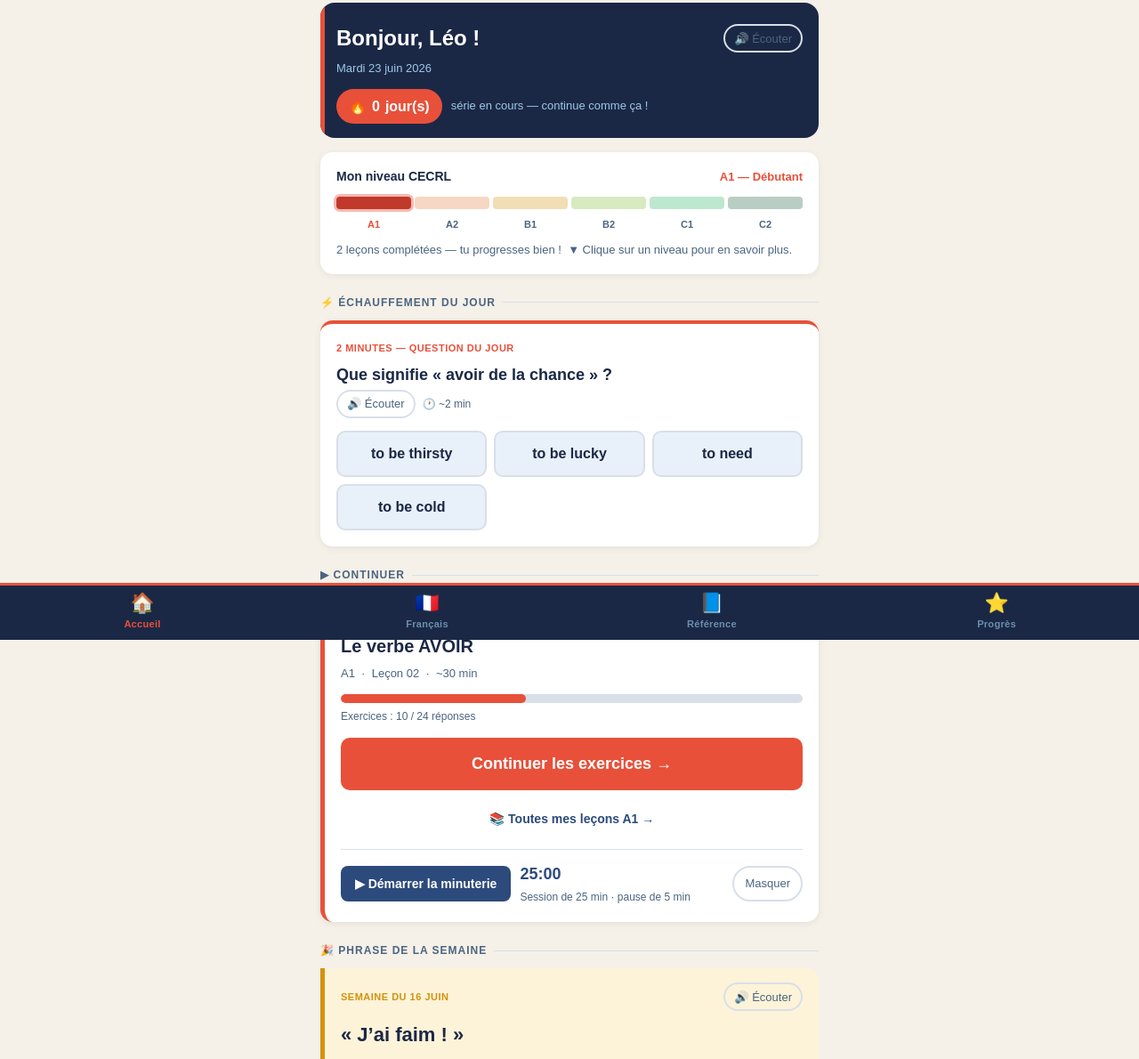
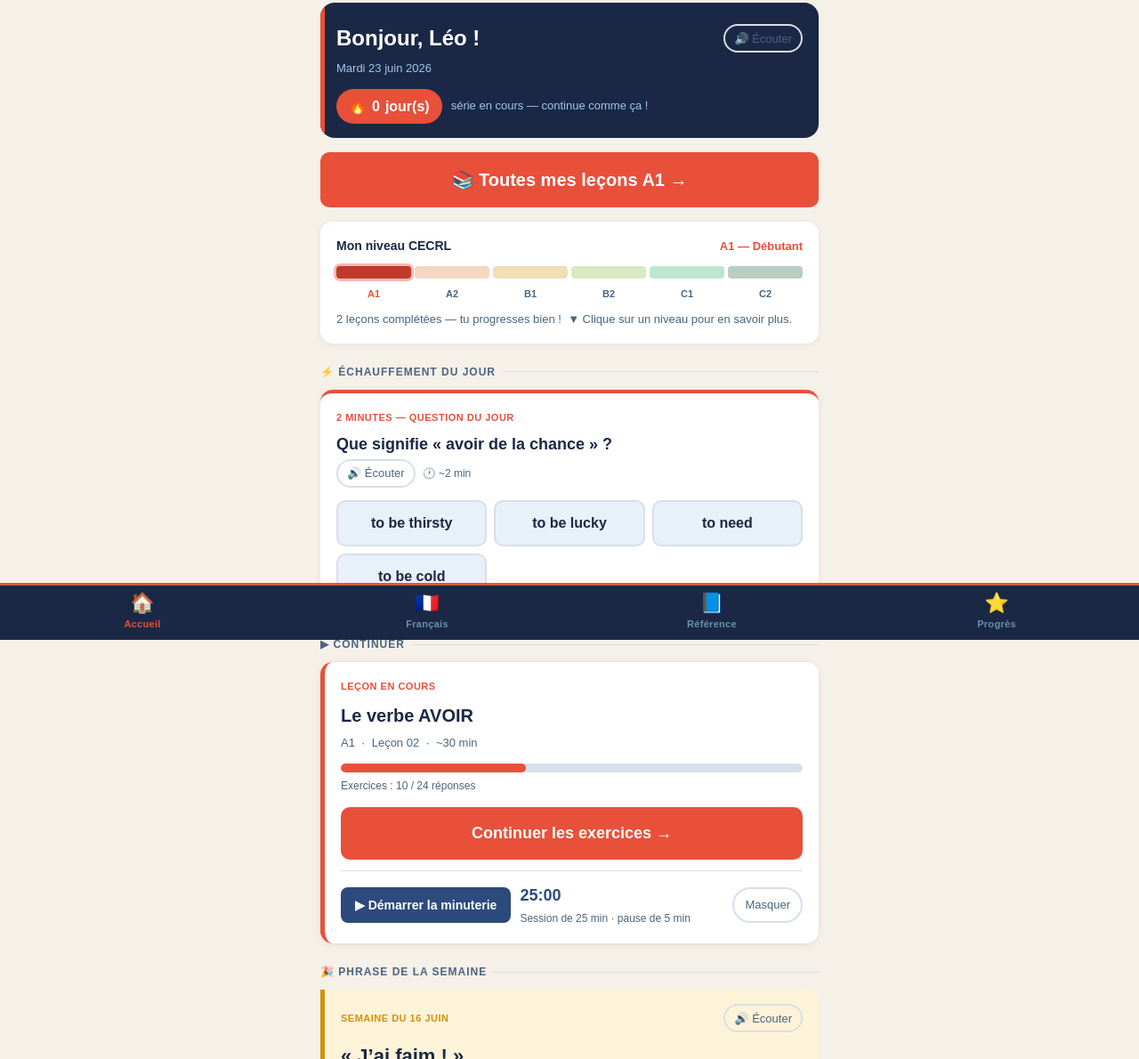
Before and after one commit to Leo-et-moi/leo-et-moi, a plain HTML site: page index.html in a window 1280 px wide. Shown: the part 81-1271 px from the top of the page at 89% size. Drawn offline with Linux system fonts and the light colour scheme; no server answers.

Commit message:
Home: prominent 'Toutes mes leçons A1' button at top; A1 grid back link -> Home

```diff
--- a/index.html
+++ b/index.html
@@ -262,6 +262,8 @@ body{font-family:Arial,sans-serif;background:var(--cream);color:var(--text);
   </div>
 </div>
 
+<a class="cta-btn" href="french/a1/index.html" style="margin-bottom:16px;font-size:20px;">&#128218; Toutes mes le&ccedil;ons A1 &#8594;</a>
+
 <!-- CEFR PERSONAL PROGRESS BAR -->
 <div class="cefr-bar-card">
   <div class="cefr-bar-title">
@@ -324,7 +326,6 @@ body{font-family:Arial,sans-serif;background:var(--cream);color:var(--text);
   <div class="prog-wrap"><div class="prog-fill" style="width:40%"></div></div>
   <div class="prog-text">Exercices : 10 / 24 r&eacute;ponses</div>
   <a class="cta-btn" href="french/a1/02-avoir/exercices.html">Continuer les exercices &#8594;</a>
-  <a href="french/a1/index.html" style="display:block;text-align:center;font-size:14px;font-weight:bold;color:var(--navyMid);text-decoration:none;margin-top:10px;min-height:44px;line-height:44px;">&#128218; Toutes mes le&ccedil;ons A1 &#8594;</a>
   <div class="pomodoro-row" id="pomRow">
     <button class="pom-btn" onclick="togglePomodoro()">&#9654; D&eacute;marrer la minuterie</button>
     <div style="flex:1;">
```
Also changed, not shown: french/a1/index.html (+1 -1 lines).
